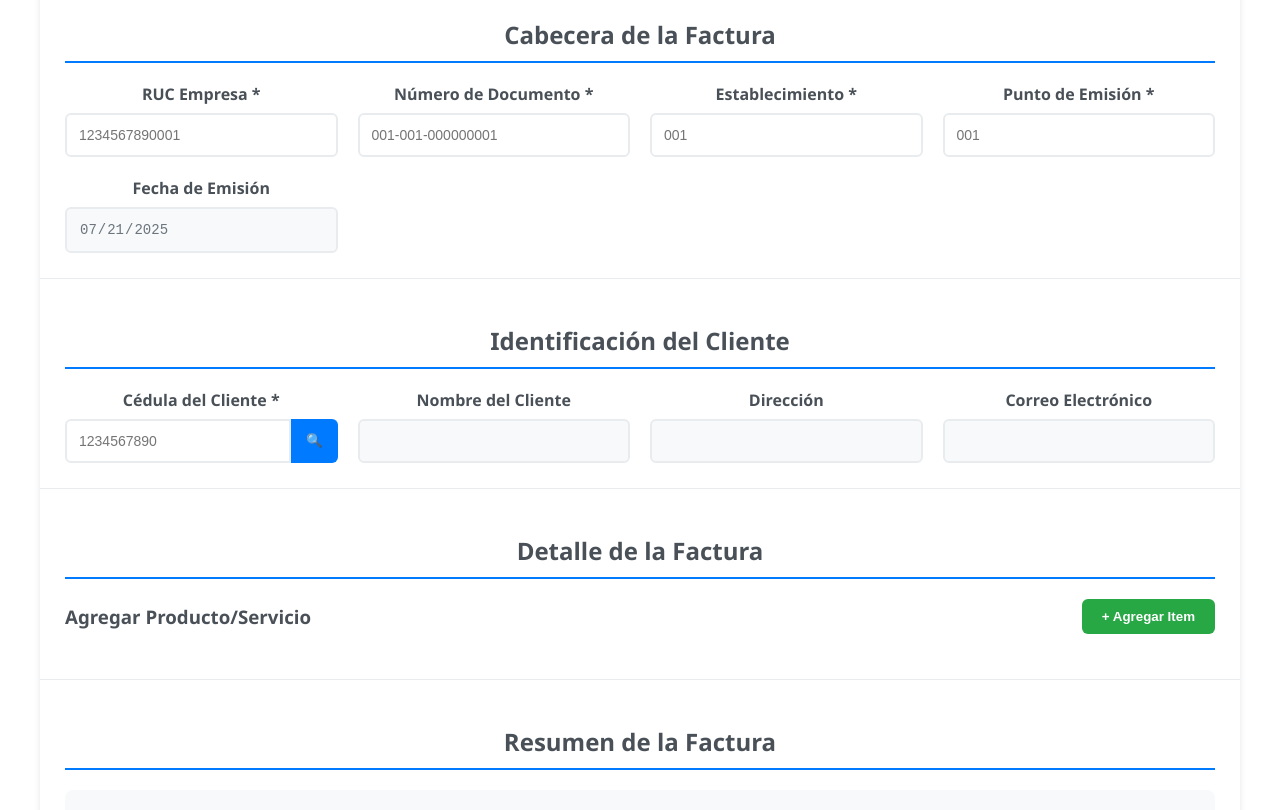
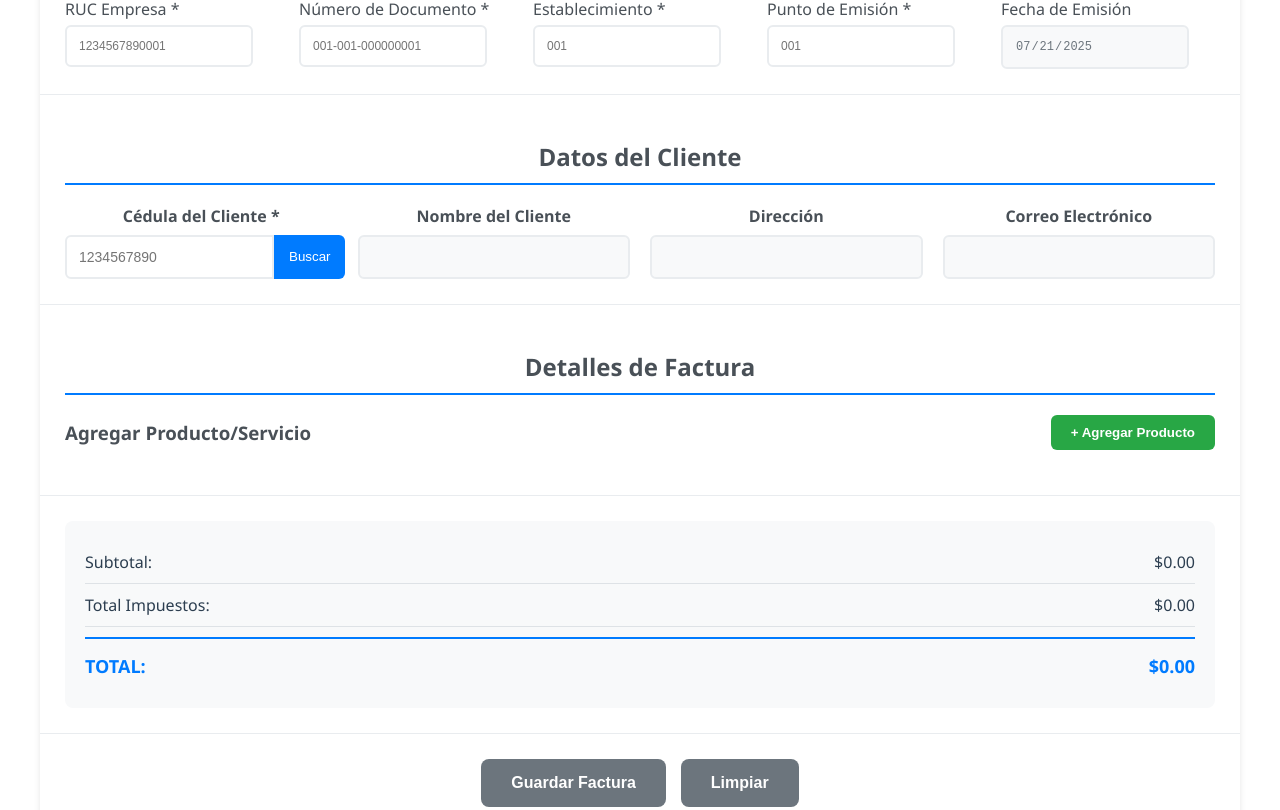
Before and after one commit to kaandradec/pw_vue_grupal, a Vue app: page /factura in a window 1280 px wide. Shown: the part 210-1020 px from the top of the page. Built offline with nearby package versions, Linux system fonts and the light colour scheme.

Commit message:
Factura, falta aun

```diff
--- a/src/components/Factura.vue
+++ b/src/components/Factura.vue
@@ -1,47 +1,44 @@
 <template>
   <div class="factura-container">
     <div class="header">
-      <h1>Crear Factura</h1>
+      <h1>Ingresar Factura</h1>
     </div>
 
     <div class="factura-form">
-      <!-- Cabecera de la Factura -->
       <CabeceraFactura
-        :cabecera="factura.cabecera"
-        @cabecera-cambiada="actualizarCabecera"
+        :cabecera="cabecera"
+        @cabecera-actualizada="actualizarCabecera"
       />
 
-      <!-- Identificación del Cliente -->
       <IdentificacionCliente
         ref="identificacionCliente"
         @cliente-encontrado="actualizarCliente"
         @mensaje="mostrarMensaje"
       />
 
-      <!-- Detalle de la Factura -->
       <DetalleFactura
         ref="detalleFactura"
         @detalles-cambiados="actualizarDetalles"
         @mensaje="mostrarMensaje"
       />
 
-      <!-- Resumen de la Factura -->
-      <ResumenFactura
-        :detalles="factura.detalles"
-      />
+      <ResumenFactura :detalles="detalles" />
 
-      <!-- Botones de Acción -->
       <div class="actions">
-        <button type="button" @click="guardarFactura" class="btn-save" :disabled="!esValida">
-          💾 Guardar Factura
+        <button
+          type="button"
+          @click="guardarFactura"
+          class="btn-save"
+          :disabled="!esValida"
+        >
+          Guardar Factura
         </button>
         <button type="button" @click="limpiarFormulario" class="btn-clear">
-          🗑️ Limpiar
+          Limpiar
         </button>
       </div>
     </div>
 
-    <!-- Mensajes de estado -->
     <div v-if="mensaje" :class="['mensaje', mensajeTipo]">
       {{ mensaje }}
     </div>
@@ -49,116 +46,153 @@
 </template>
 
 <script>
-import { guardarFacturaFachada } from '@/clients/facturaClients.js';
-import CabeceraFactura from './factura/CabeceraFactura.vue';
-import IdentificacionCliente from './factura/IdentificacionCliente.vue';
-import DetalleFactura from './factura/DetalleFactura.vue';
-import ResumenFactura from './factura/ResumenFactura.vue';
+import { guardarFacturaFachada } from "@/clients/facturaClients.js";
+import CabeceraFactura from "./factura/CabeceraFactura.vue";
+import IdentificacionCliente from "./factura/IdentificacionCliente.vue";
+import DetalleFactura from "./factura/DetalleFactura.vue";
+import ResumenFactura from "./factura/ResumenFactura.vue";
 
 export default {
-  name: 'Factura',
+  name: "Factura",
   components: {
     CabeceraFactura,
     IdentificacionCliente,
     DetalleFactura,
-    ResumenFactura
+    ResumenFactura,
   },
   data() {
     return {
-      factura: {
-        cabecera: {
-          rucEmpresa: '',
-          numeroDocumento: '',
-          establecimiento: '',
-          puntoEmision: '',
-          fechaEmision: new Date().toISOString().split('T')[0]
-        },
-        cliente: null,
-        detalles: []
+      cabecera: {
+        rucEmpresa: "",
+        numeroDocumento: "",
+        establecimiento: "",
+        puntoEmision: "",
+        fechaEmision: new Date().toISOString().split("T")[0],
       },
-      mensaje: '',
-      mensajeTipo: 'success'
+      cliente: null,
+      detalles: [],
+      mensaje: "",
+      mensajeTipo: "success",
     };
   },
   computed: {
     esValida() {
-      return this.factura.cabecera.rucEmpresa &&
-             this.factura.cabecera.numeroDocumento &&
-             this.factura.cabecera.establecimiento &&
-             this.factura.cabecera.puntoEmision &&
-             this.factura.cliente &&
-             this.factura.detalles.length > 0;
-    }
+      return (
+        this.cabecera.rucEmpresa &&
+        this.cabecera.numeroDocumento &&
+        this.cabecera.establecimiento &&
+        this.cabecera.puntoEmision &&
+        this.cliente &&
+        this.detalles.length > 0
+      );
+    },
   },
   methods: {
     actualizarCabecera(cabecera) {
-      this.factura.cabecera = cabecera;
+      Object.assign(this.cabecera, cabecera);
+    },
+    actualizarCliente(cliente) {
+      this.cliente = cliente;
+    },
+    actualizarDetalles(detalles) {
+      this.detalles = detalles;
     },
 
-    actualizarCliente(cliente) {
-      this.factura.cliente = cliente;
+    calcularSubtotal() {
+      return this.detalles.reduce((total, item) => {
+        return total + parseFloat(item.subtotal || 0);
+      }, 0).toFixed(2);
     },
 
-    actualizarDetalles(detalles) {
-      this.factura.detalles = detalles;
+    calcularImpuestos() {
+      return this.detalles.reduce((total, item) => {
+        const cantidad = parseFloat(item.cantidad) || 0;
+        const precio = parseFloat(item.precio) || 0;
+        const impuesto = parseFloat(item.impuesto) || 0;
+        return total + (cantidad * precio * (impuesto / 100));
+      }, 0).toFixed(2);
+    },
+
+    calcularTotal() {
+      const subtotal = parseFloat(this.calcularSubtotal()) || 0;
+      const impuestos = parseFloat(this.calcularImpuestos()) || 0;
+      return (subtotal + impuestos).toFixed(2);
     },
 
     async guardarFactura() {
       if (!this.esValida) {
-        this.mostrarMensaje('Por favor complete todos los campos requeridos', 'error');
+        this.mostrarMensaje(
+          "Por favor complete todos los campos requeridos",
+          "error"
+        );
         return;
       }
 
+      const detallesValidos = this.detalles.every(
+        (d) =>
+          d.cantidad > 0 &&
+          d.precio >= 0 &&
+          typeof d.impuesto !== "undefined"
+      );
+      if (!detallesValidos) {
+        this.mostrarMensaje("Hay detalles incompletos o inválidos", "error");
+        return;
+      }
+
+      const facturaPlano = {
+        ...this.cabecera,
+        cliente: this.cliente,
+        detalles: this.detalles,
+        subtotal: this.calcularSubtotal(),
+        totalImpuestos: this.calcularImpuestos(),
+        total: this.calcularTotal(),
+      };
+
       try {
-        await guardarFacturaFachada(this.factura);
-        this.mostrarMensaje('Factura guardada exitosamente', 'success');
+        await guardarFacturaFachada(facturaPlano);
+        this.mostrarMensaje("Factura guardada exitosamente", "success");
         this.limpiarFormulario();
       } catch (error) {
-        this.mostrarMensaje('Error al guardar la factura', 'error');
+        this.mostrarMensaje("Error al guardar la factura", "error");
+        console.error("❌ Error al guardar:", error);
       }
+
+      console.log("🧾 Factura lista:", facturaPlano);
     },
 
     limpiarFormulario() {
-      this.factura = {
-        cabecera: {
-          rucEmpresa: '',
-          numeroDocumento: '',
-          establecimiento: '',
-          puntoEmision: '',
-          fechaEmision: new Date().toISOString().split('T')[0]
-        },
-        cliente: null,
-        detalles: []
+      this.cabecera = {
+        rucEmpresa: "",
+        numeroDocumento: "",
+        establecimiento: "",
+        puntoEmision: "",
+        fechaEmision: new Date().toISOString().split("T")[0],
       };
-
-      // Limpiar componentes hijos usando refs
-      if (this.$refs.identificacionCliente) {
+      this.cliente = null;
+      this.detalles = [];
+      if (this.$refs.identificacionCliente)
         this.$refs.identificacionCliente.limpiar();
-      }
-      if (this.$refs.detalleFactura) {
+      if (this.$refs.detalleFactura)
         this.$refs.detalleFactura.limpiar();
-      }
-
-      this.mensaje = '';
+      this.mensaje = "";
     },
 
     mostrarMensaje(texto, tipo) {
       this.mensaje = texto;
       this.mensajeTipo = tipo;
       setTimeout(() => {
-        this.mensaje = '';
+        this.mensaje = "";
       }, 3000);
-    }
-  }
+    },
+  },
 };
 </script>
-
 <style scoped>
 .factura-container {
   max-width: 1200px;
   margin: 0 auto;
   padding: 20px;
-  font-family: 'Segoe UI', Tahoma, Geneva, Verdana, sans-serif;
+  font-family: "Segoe UI", Tahoma, Geneva, Verdana, sans-serif;
 }
 
 .header {
@@ -239,8 +273,6 @@ export default {
   background: #dc3545;
 }
 
-
-
 /* Responsive Design */
 @media (max-width: 768px) {
   .factura-container {
@@ -261,7 +293,8 @@ export default {
     font-size: 1.5rem;
   }
 
-  .btn-save, .btn-clear {
+  .btn-save,
+  .btn-clear {
     padding: 12px 20px;
     font-size: 14px;
   }
--- a/src/components/factura/CabeceraFactura.vue
+++ b/src/components/factura/CabeceraFactura.vue
@@ -1,13 +1,12 @@
 <template>
   <div class="section">
-    <h2>Cabecera de la Factura</h2>
     <div class="form-grid">
       <div class="form-group">
         <label for="rucEmpresa">RUC Empresa *</label>
         <input
           type="text"
           id="rucEmpresa"
-          v-model="cabecera.rucEmpresa"
+          v-model="cabeceraLocal.rucEmpresa"
           placeholder="1234567890001"
           required
           @input="emitirCambios"
@@ -18,7 +17,7 @@
         <input
           type="text"
           id="numeroDocumento"
-          v-model="cabecera.numeroDocumento"
+          v-model="cabeceraLocal.numeroDocumento"
           placeholder="001-001-000000001"
           required
           @input="emitirCambios"
@@ -29,7 +28,7 @@
         <input
           type="text"
           id="establecimiento"
-          v-model="cabecera.establecimiento"
+          v-model="cabeceraLocal.establecimiento"
           placeholder="001"
           required
           @input="emitirCambios"
@@ -40,7 +39,7 @@
         <input
           type="text"
           id="puntoEmision"
-          v-model="cabecera.puntoEmision"
+          v-model="cabeceraLocal.puntoEmision"
           placeholder="001"
           required
           @input="emitirCambios"
@@ -51,7 +50,7 @@
         <input
           type="date"
           id="fechaEmision"
-          v-model="cabecera.fechaEmision"
+          v-model="cabeceraLocal.fechaEmision"
           readonly
         />
       </div>
@@ -68,11 +67,18 @@ export default {
       required: true
     }
   },
-  methods: {
-    emitirCambios() {
-      this.$emit('cabecera-cambiada', this.cabecera);
-    }
+  data() {
+  return {
+    cabeceraLocal: { ...this.cabecera } // copia limpia
+  };
+},
+ methods: {
+  emitirCambios() {
+    this.$emit('cabecera-actualizada', { ...this.cabeceraLocal }); // copia limpia
+    console.log(" cabecera emitida:", this.cabeceraLocal);
   }
+}
+
 };
 </script>
 
@@ -92,7 +98,7 @@ export default {
 
 .form-grid {
   display: grid;
-  grid-template-columns: repeat(auto-fit, minmax(250px, 1fr));
+  grid-template-columns: repeat(auto-fit, minmax(200px, 1fr));
   gap: 20px;
 }
 
@@ -102,8 +108,9 @@ export default {
 }
 
 .form-group label {
-  font-weight: 600;
-  margin-bottom: 8px;
+  text-align: left;
+  font-weight: 500;
+  margin-bottom: 5px;
   color: #495057;
 }
 
@@ -111,7 +118,8 @@ export default {
   padding: 12px;
   border: 2px solid #e9ecef;
   border-radius: 6px;
-  font-size: 14px;
+  font-size: 12px;
+  width: 160px;
 }
 
 .form-group input:focus {
--- a/src/components/factura/DetalleFactura.vue
+++ b/src/components/factura/DetalleFactura.vue
@@ -1,11 +1,11 @@
 <template>
   <div class="section">
-    <h2>Detalle de la Factura</h2>
+    <h2>Detalles de Factura</h2>
     <div class="detalle-container">
       <div class="detalle-header">
         <h3>Agregar Producto/Servicio</h3>
         <button type="button" @click="agregarDetalle" class="btn-add">
-          + Agregar Item
+          + Agregar Producto
         </button>
       </div>
 
@@ -22,17 +22,13 @@
                   placeholder="123456789"
                 />
                 <button type="button" @click="buscarProducto(index)" class="search-btn">
-                  🔍
+                  Buscar
                 </button>
               </div>
             </div>
             <div class="form-group">
               <label>Nombre</label>
-              <input
-                type="text"
-                v-model="detalle.nombre"
-                readonly
-              />
+              <input type="text" v-model="detalle.nombre" readonly />
             </div>
             <div class="form-group">
               <label>Cantidad</label>
@@ -47,21 +43,11 @@
           <div class="row">
             <div class="form-group">
               <label>Precio</label>
-              <input
-                type="number"
-                v-model="detalle.precio"
-                step="0.01"
-                readonly
-              />
+              <input type="number" v-model="detalle.precio" step="0.01" readonly />
             </div>
             <div class="form-group">
               <label>Subtotal</label>
-              <input
-                type="number"
-                v-model="detalle.subtotal"
-                step="0.01"
-                readonly
-              />
+              <input type="number" v-model="detalle.subtotal" step="0.01" readonly />
             </div>
             <div class="form-group form-group-btn">
               <label style="visibility:hidden">Borrar</label>
@@ -93,25 +79,34 @@ export default {
 
       try {
         const producto = await buscarProductoPorCodigoBarrasFachada(detalle.codigoBarras);
-        detalle.nombre = producto.nombre;
-        detalle.precio = producto.precio;
+        detalle.nombre = producto.nombre || '';
+        detalle.precio = producto.precio || 0;
+
+        detalle.impuesto = Array.isArray(producto.impuestos) && producto.impuestos.length > 0
+          ? producto.impuestos[0].porcentaje
+          : 0;
+
         detalle.producto = { id: producto.id };
         this.calcularSubtotal(index);
         this.$emit('mensaje', 'Producto encontrado', 'success');
       } catch (error) {
         detalle.nombre = '';
         detalle.precio = 0;
+        detalle.impuesto = 0;
         detalle.producto = null;
         this.calcularSubtotal(index);
         this.$emit('mensaje', 'Producto no encontrado', 'error');
       }
+
+      this.emitirCambios();
     },
 
     calcularSubtotal(index) {
-      const detalle = this.detalles[index];
-      const cantidad = parseFloat(detalle.cantidad) || 0;
-      const precio = parseFloat(detalle.precio) || 0;
-      detalle.subtotal = (cantidad * precio).toFixed(2);
+      const d = this.detalles[index];
+      const cantidad = parseFloat(d.cantidad) || 0;
+      const precio = parseFloat(d.precio) || 0;
+      const impuesto = parseFloat(d.impuesto) || 0;
+      d.subtotal = (cantidad * precio * (1 + impuesto / 100)).toFixed(2);
       this.emitirCambios();
     },
 
@@ -121,6 +116,7 @@ export default {
         nombre: '',
         cantidad: 1,
         precio: 0,
+        impuesto: 0,
         subtotal: 0,
         producto: null
       });
--- a/src/components/factura/IdentificacionCliente.vue
+++ b/src/components/factura/IdentificacionCliente.vue
@@ -1,6 +1,6 @@
 <template>
   <div class="section">
-    <h2>Identificación del Cliente</h2>
+    <h2>Datos del Cliente</h2>
     <div class="form-grid">
       <div class="form-group">
         <label for="cedulaCliente">Cédula del Cliente *</label>
@@ -14,7 +14,7 @@
             required
           />
           <button type="button" @click="buscarCliente" class="search-btn">
-            🔍
+            Buscar
           </button>
         </div>
       </div>
@@ -73,15 +73,19 @@ export default {
         this.clienteInfo = {
           nombre: `${cliente.nombre} ${cliente.apellido}`,
           direccion: cliente.direccion,
-          correo: cliente.correo
+          correo: cliente.email
+
         };
+
         this.$emit('cliente-encontrado', { id: cliente.id });
         this.$emit('mensaje', 'Cliente encontrado', 'success');
       } catch (error) {
         this.clienteInfo = { nombre: '', direccion: '', correo: '' };
         this.$emit('cliente-encontrado', null);
         this.$emit('mensaje', 'Cliente no encontrado', 'error');
+         console.log("cliente"+ this.clienteInfo);
       }
+       console.log("cliente"+ this.clienteInfo);
     },
 
     limpiar() {
--- a/src/components/factura/ResumenFactura.vue
+++ b/src/components/factura/ResumenFactura.vue
@@ -1,6 +1,5 @@
 <template>
   <div class="section">
-    <h2>Resumen de la Factura</h2>
     <div class="resumen-container">
       <div class="resumen-item">
         <span>Subtotal:</span>
@@ -20,30 +19,39 @@
 
 <script>
 export default {
-  name: 'ResumenFactura',
+  name: "ResumenFactura",
   props: {
     detalles: {
       type: Array,
-      required: true
-    }
+      required: true,
+    },
   },
   computed: {
     subtotal() {
       return this.detalles.reduce((sum, detalle) => {
-        return sum + (parseFloat(detalle.subtotal) || 0);
+        const cantidad = parseFloat(detalle.cantidad) || 0;
+        const precio = parseFloat(detalle.precio) || 0;
+        console.log("impuesto",this.impuesto);
+        return sum + cantidad * precio;
       }, 0);
     },
+
     totalImpuestos() {
       return this.detalles.reduce((sum, detalle) => {
-        const subtotal = parseFloat(detalle.subtotal) || 0;
-        const impuestos = subtotal * 0.12; // IVA 12%
-        return sum + impuestos;
+        const cantidad = parseFloat(detalle.cantidad) || 0;
+        const precio = parseFloat(detalle.precio) || 0;
+        const impuesto = parseFloat(detalle.impuesto) || 0;
+
+        const base = cantidad * precio;
+        const valorImpuesto = base * (impuesto / 100);
+
+        return sum + valorImpuesto;
       }, 0);
     },
     total() {
       return this.subtotal + this.totalImpuestos;
-    }
-  }
+    },
+  },
 };
 </script>
 
```
Also changed, not shown: src/clients/facturaClients.js (+7 -4 lines).
